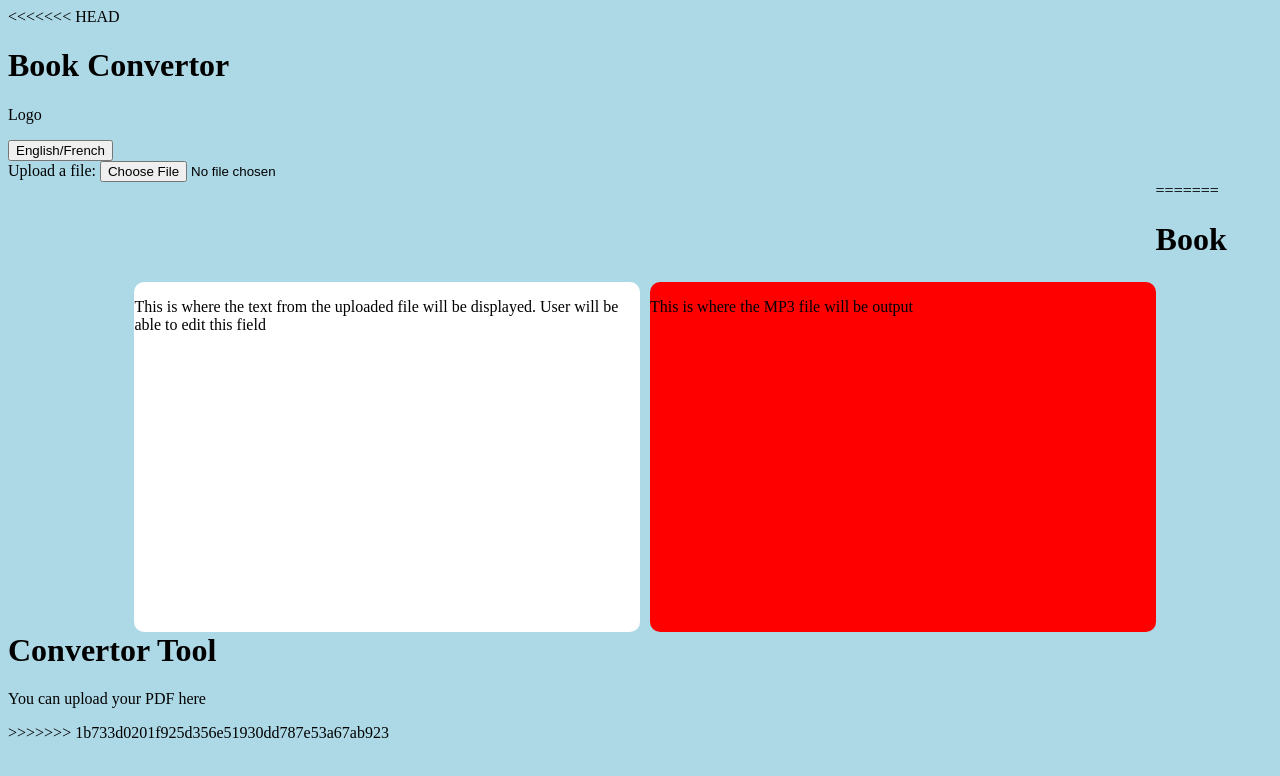
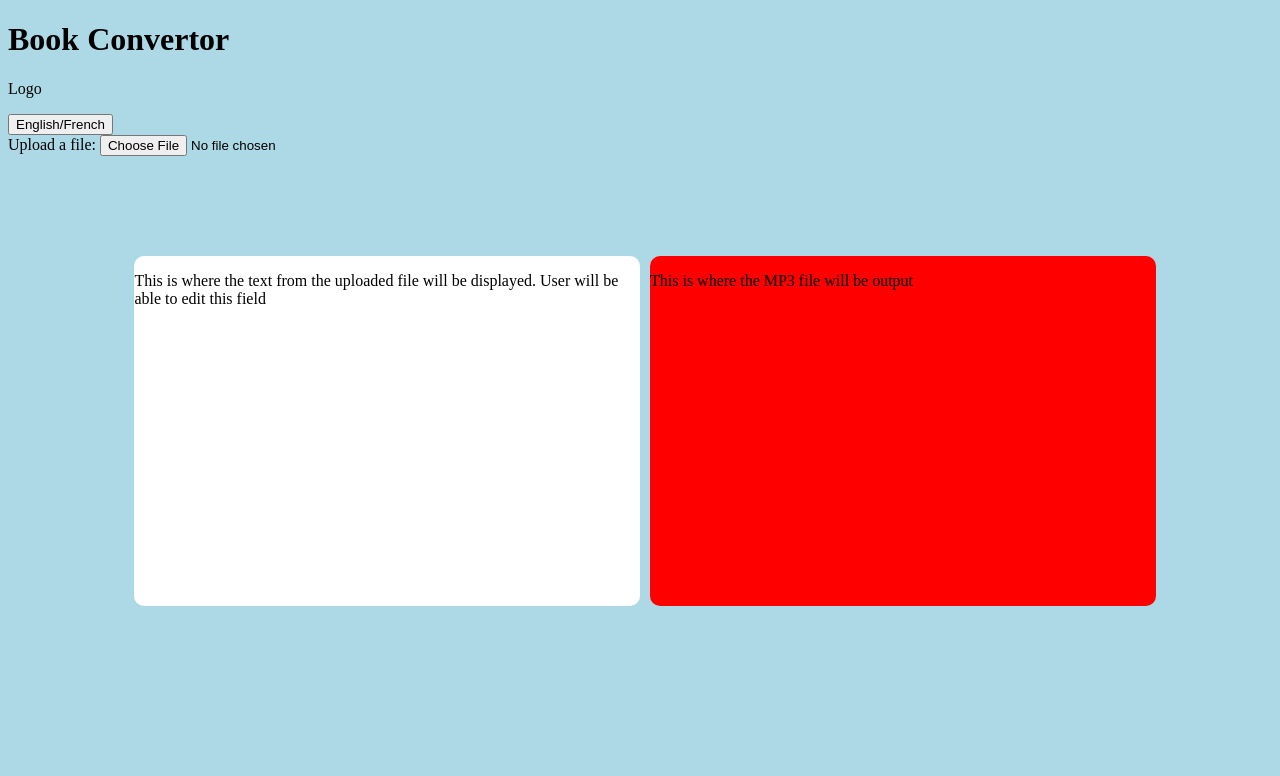
Before and after one commit to amond049/BookConvertor, a plain HTML site: page index.html in a window 1280 px wide. Drawn offline with Linux system fonts and the light colour scheme.

Commit message:
Update index.html
Fixing the merge conflict issues

```diff
--- a/index.html
+++ b/index.html
@@ -6,7 +6,6 @@
         <meta charset="utf-8">
     </head>
     <body>
-<<<<<<< HEAD
         <div id="header">
             <h1>Book Convertor</h1>
             <p>Logo</p>
@@ -34,9 +33,3 @@
     </body>
     <script src="index.js"></script>
 </html>
-=======
-        <h1>Book Convertor Tool</h1>
-        <p>You can upload your PDF here</p>
-    </body>
-</html>
->>>>>>> 1b733d0201f925d356e51930dd787e53a67ab923
```
